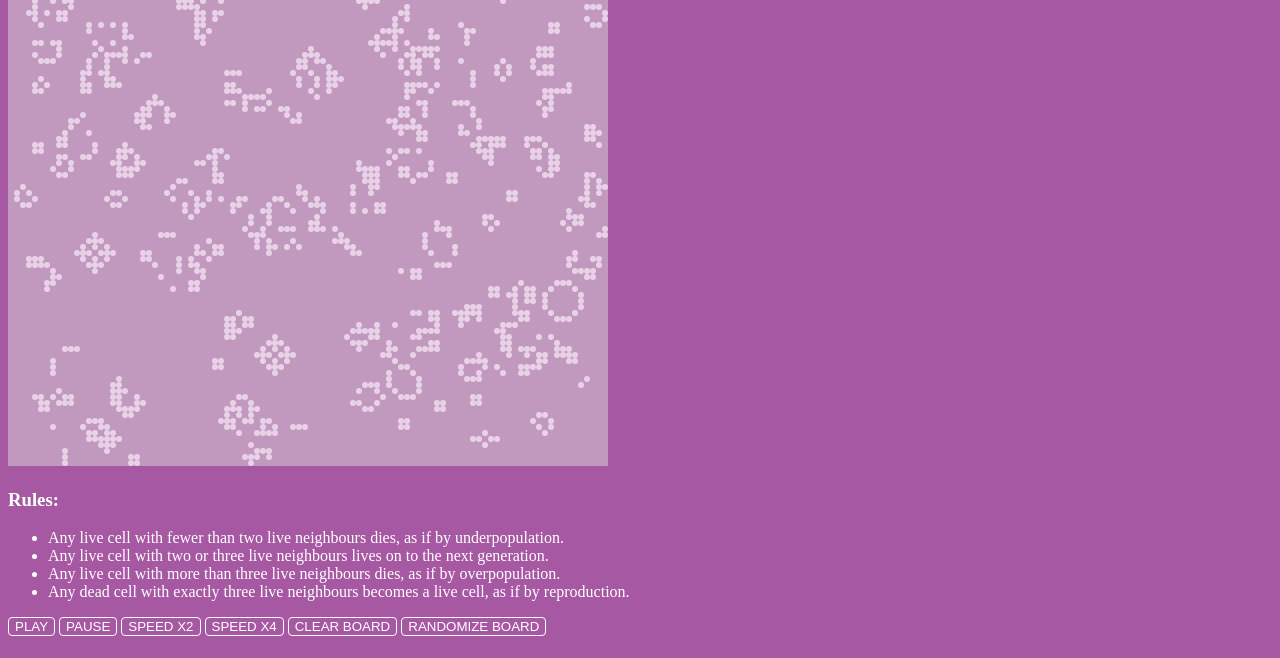
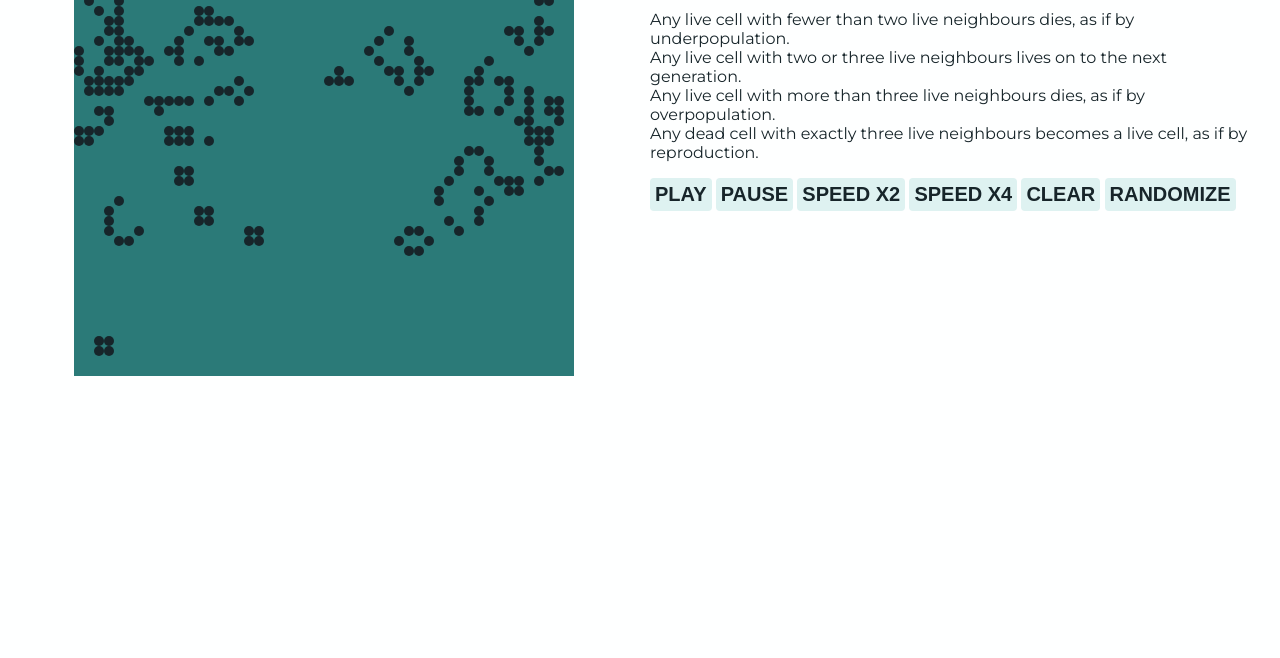
Before and after one commit to iamlana/GameOfLifeInJS, a plain HTML site: page index.html in a window 1280 px wide. Shown: the part 142-800 px from the top of the page. Drawn offline with Linux system fonts and the light colour scheme.

Commit message:
Refactor style

```diff
--- a/index.html
+++ b/index.html
@@ -4,6 +4,7 @@
 <head>
     <meta charset="UTF-8">
     <meta name="viewport" content="width=device-width, initial-scale=1.0">
+    <link href="https://fonts.googleapis.com/css2?family=Montserrat:wght@400;800&display=swap" rel="stylesheet">
     <link rel="stylesheet" href="./style.css">
     <title>Game of life with JavaScript</title>
 </head>
@@ -12,22 +13,25 @@
     <canvas id="myCanvas">
         sorry, your browser doesn't support &lt;canvas&gt; element.
     </canvas>
-
-<div>
-    <h3>Rules:</h3>
+    <div class="game_rules">
+        <h1>GAME OF LIFE</h1>
+        <h3> Rules:</h3>
         <ul>
             <li>Any live cell with fewer than two live neighbours dies, as if by underpopulation.</li>
             <li>Any live cell with two or three live neighbours lives on to the next generation.</li>
             <li>Any live cell with more than three live neighbours dies, as if by overpopulation.</li>
             <li>Any dead cell with exactly three live neighbours becomes a live cell, as if by reproduction.</li>
         </ul>
-</div>
+        <div class="game_control">
             <button class="game_control-button" id="play">Play</button>
             <button class="game_control-button" id="pause">Pause</button>
             <button class="game_control-button" id="speed-two">Speed x2</button>
             <button class="game_control-button" id="speed-four">Speed x4</button>
-    <button class="game_control-button" id="clear">Clear board</button>
-    <button class="game_control-button" id="random">Randomize board</button>
+            <button class="game_control-button" id="clear">Clear</button>
+            <button class="game_control-button" id="random">Randomize</button>
+        </div>
+    </div>
+
     <script type="module" src="./scripts/index.js"></script>
 </body>
 
--- a/scripts/constants.js
+++ b/scripts/constants.js
@@ -1,3 +1,3 @@
-export const PIXELS_PER_CELL = 6;
-export const COLUMNS = 100;
-export const ROWS = 100;
+export const PIXELS_PER_CELL = 10;
+export const COLUMNS = 50;
+export const ROWS = 50;
--- a/scripts/render.js
+++ b/scripts/render.js
@@ -8,9 +8,9 @@ export function setupCanvas() {
 }
 
 export function render(ctx, grid) {
-  ctx.fillStyle = "rgb(193,153,190)"
+  ctx.fillStyle = "#2B7A78"
   ctx.fillRect(0, 0, ctx.canvas.width, ctx.canvas.height)
-  ctx.fillStyle = "rgb(233,210,232)"
+  ctx.fillStyle = "#17252A"
   grid.forEach((col, row) => {
     const cell = grid.get(col, row);
     if (cell === 1) {
--- a/style.css
+++ b/style.css
@@ -1,12 +1,45 @@
-body{
-    background-color:rgb(167, 88, 162);
-    color:white;
+body {
+    background-color: #FEFFFF;
+    color: #17252A;
+    font-family: Montserrat, sans-serif;
+    display: grid;
+    grid-template-columns: 1fr 1fr;
 }
-.game_control-button{
-    background-color: transparent;
-    border: solid 1px white;
+
+#myCanvas {
+    margin: 10px auto;
+}
+
+.game_rules {
+    margin: 10px auto;
+    grid-column: 2;
+    padding: 10px;
+}
+
+.game_rules ul {
+    font-weight: 400;
+    list-style: none;
+    padding: 0;
+    justify-self: center;
+}
+
+.game_control-button {
+    background-color: #DEF2F1;
+    border: none;
+    font-size: 20px;
+    font-weight: 800;
+    padding: 5px;
     border-radius: 4px;
     outline: none;
-    color: white;
+    color: #17252A;
     text-transform: uppercase;
 }
+
+@media only screen and (max-width: 1000px) {
+
+    #myCanvas, .game_rules {
+        text-align: center;
+        grid-column: span 2;
+    }
+
+}
```
Lines whose indentation alone changed are shown as unchanged.
